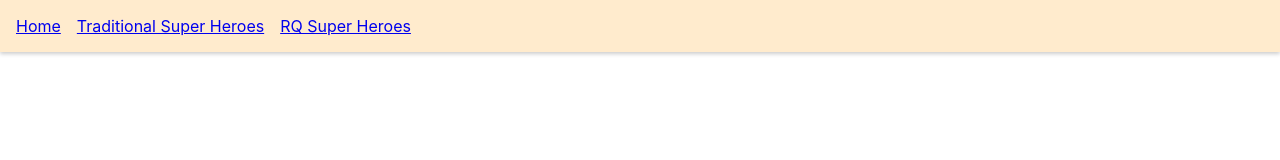
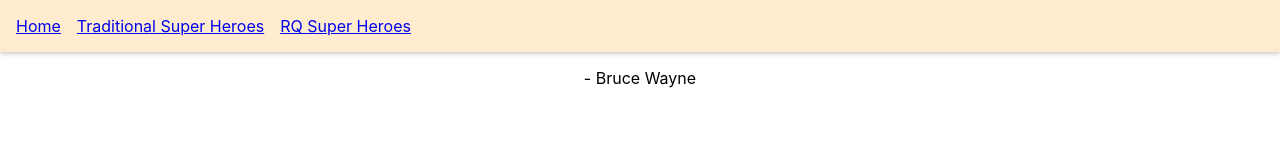
Before and after one commit to DipinJayarajan/understanding-ReactQuery, a React (Create React App) app: page /rqsuperheroes/1 in a window 1280 px wide. Shown: the top 160 px of the page. Built offline with nearby package versions, Linux system fonts and the light colour scheme; data requests are answered from the project's data file.

Commit message:
query by Id

```diff
--- a/src/App.jsx
+++ b/src/App.jsx
@@ -4,6 +4,7 @@ import { BrowserRouter as Router, Route, Routes, Link } from 'react-router-dom';
 import './App.css';
 import Homepage from './components/Homepage';
 import RQSuperHeroespage from './components/RQSuperHeroespage';
+import { RQSuperHeroPage } from './components/RQSuperHeropage';
 import SuperHeroespage from './components/SuperHeroespage';
 
 function App() {
@@ -26,6 +27,7 @@ function App() {
         <Route path="/" element={<Homepage />} />
         <Route path="/superheroes" element={<SuperHeroespage />} />
         <Route path="/rqsuperheroes" element={<RQSuperHeroespage />} />
+        <Route path="/rqsuperheroes/:heroId" element={<RQSuperHeroPage />} />
      </Routes>
     </div>
   );
--- a/src/components/RQSuperHeroespage.jsx
+++ b/src/components/RQSuperHeroespage.jsx
@@ -1,4 +1,5 @@
 import React from 'react'
+import { Link } from 'react-router-dom'
 import useSuperHeroesData from '../hooks/useSuperHeroesData'
 
 
@@ -29,15 +30,17 @@ function RQSuperHeroespage() {
     <>
     <h2>RQSuperHeroespage</h2>
     <button onClick={refetch}>Fetch Heroes</button>
-    {/* {
-      data?.data.map((hero, index) => {
-        return <div key={index}>{hero.name}</div>
+    {
+      data?.data.map((hero) => {
+        return <div key={hero.id}>
+          <Link to={`/rqsuperheroes/${hero.id}`}>{hero.name}</Link>
+        </div>
       }
       )
-    } */}
-    {data.map((heroName) => {
+    }
+    {/* {data.map((heroName) => {
       return <div key={heroName}>{heroName}</div>
-    }) }
+    }) } */}
     </>
   )
 }
--- /dev/null
+++ b/src/components/RQSuperHeropage.jsx
@@ -0,0 +1,24 @@
+import React from 'react'
+import { useParams } from 'react-router-dom'
+import { useSuperHeroeData } from '../hooks/useSuperHeroData'
+
+export const RQSuperHeroPage = () => {
+
+  const { heroId } =  useParams()
+  const { isLoading , isError, data, error } =  useSuperHeroeData(heroId)
+
+  if (isLoading) {
+    return <h2>Loading...</h2>
+  }
+
+  if (isError) {
+    return <h2>{error.message}</h2>
+  }
+
+  return(
+    <div>
+    {data?.data.map } - {data?.data.alterEgo}
+    </div>
+  )
+
+}
--- /dev/null
+++ b/src/hooks/useSuperHeroData.jsx
@@ -0,0 +1,14 @@
+import { useQuery } from "react-query";
+import axios from "axios";
+
+const fetchSuperHero =  ( { queryKey } ) => {
+    const heroId = queryKey[1]
+    return axios.get(`http://localhost:4003/superheroes/${heroId}`)
+  }
+
+
+export const useSuperHeroeData = (heroId) => {
+
+    return useQuery(["super-heroes", heroId], fetchSuperHero,
+   )
+}
--- a/src/hooks/useSuperHeroesData.jsx
+++ b/src/hooks/useSuperHeroesData.jsx
@@ -12,11 +12,11 @@ const fetchSuperHeroes =  () => {
   {
     onSuccess,
     onError,
-    select: (data) => {
-      const SuperHeroesNames = data.data.map((hero) => hero.name)
-        return SuperHeroesNames
+    // select: (data) => {
+    //   const SuperHeroesNames = data.data.map((hero) => hero.name)
+    //     return SuperHeroesNames
 
-    },
+    // },
 
   }
   )
```
